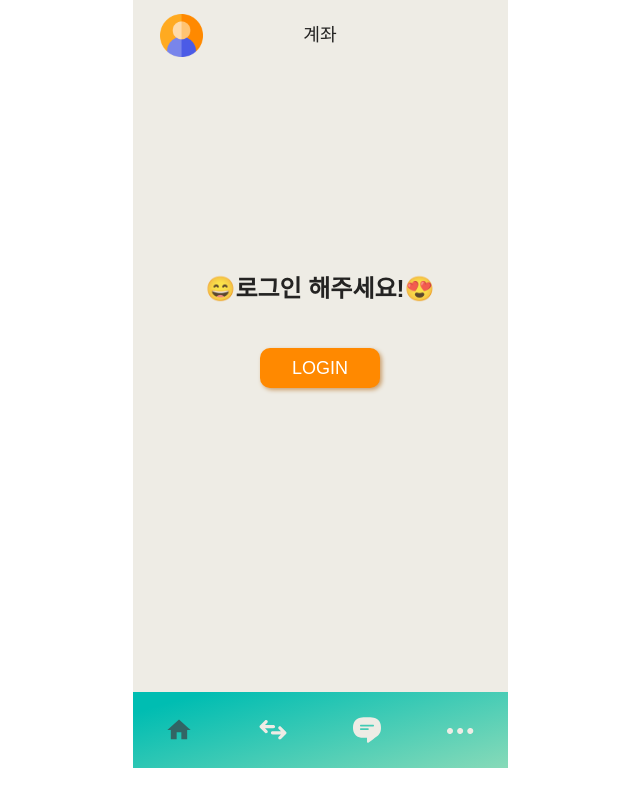
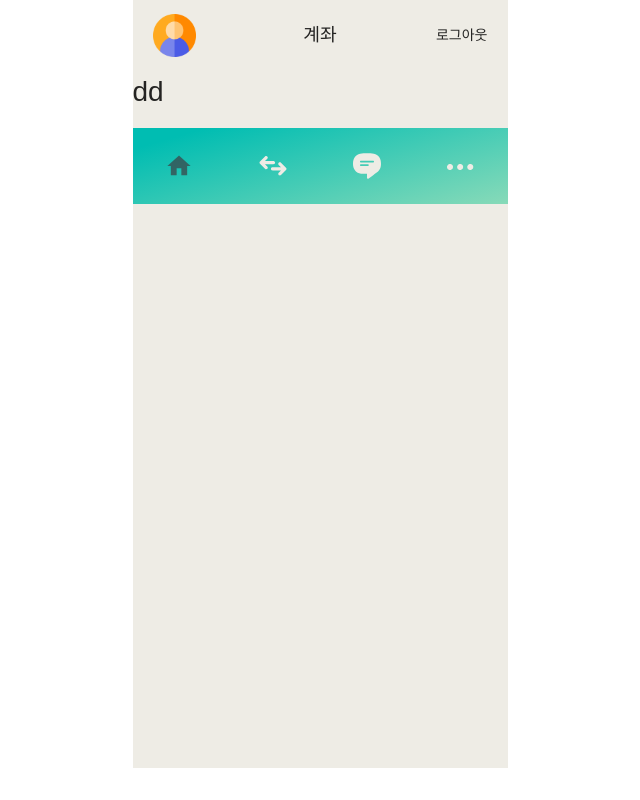
Before and after one commit to hoseonkwak/bank_react_project, a React (Create React App) app: page / in a window 1280 px wide. Shown: the whole page, without its empty margins (320-960 px from the left). Built offline with nearby package versions, Linux system fonts and the light colour scheme; sample sign-in values are in the browser's storage; a web font is replaced by a local one.

Commit message:
feat: login component edit

```diff
--- a/src/App.css
+++ b/src/App.css
@@ -15,7 +15,7 @@ header.main_header {
   align-items: center;
 }
 header.main_header .profile {
-  margin-left: 27px;
+  margin-left: 20px;
   width: 43px;
   height: 43px;
   display: block;
@@ -32,6 +32,12 @@ header.main_header h3.account_name {
   left: 50%;
   transform: translate(-50%, -50%);
   user-select: none;
+}
+header.main_header .logoutBtn {
+  margin-right: 20px;
+  background: transparent;
+  color: inherit;
+  cursor: pointer;
 }
 header.main_header .search_area {
   display: flex;
--- a/src/App.js
+++ b/src/App.js
@@ -8,15 +8,22 @@ import { useEffect } from "react";
 import { useState } from "react";
 import getLogin from "./api/getLogin";
 import Register from "./components/Register";
+import Account from "./components/Account";
 
 function App() {
+  const savedLoginHistory = localStorage.getItem("loginHistory");
+  const initialLoginHistory = savedLoginHistory
+    ? JSON.parse(savedLoginHistory)
+    : [];
+  const [loginHistory, setLoginHistory] = useState(initialLoginHistory);
+
   const [loginData, setLoginData] = useState();
 
   useEffect(() => {
-    const loginCall = async () => {
-      const loginData = await getLogin();
-    };
-    //loginCall();
+    console.log(loginHistory.length);
+    if (loginHistory.length === 0) {
+      return;
+    }
   });
 
   return (
@@ -25,7 +32,10 @@ function App() {
         <Header />
         <BrowserRouter>
           <Routes>
-            <Route path="/" element={<NotLogin />} />
+            <Route
+              path="/"
+              element={loginHistory.length === 0 ? <NotLogin /> : <Account />}
+            />
             <Route path="*" element={<Navigate to="/" replace={false} />} />
           </Routes>
         </BrowserRouter>
--- /dev/null
+++ b/src/components/Account.js
@@ -0,0 +1,9 @@
+const Account = () => {
+  return (
+    <>
+      <h1>dd</h1>
+    </>
+  );
+};
+
+export default Account;
--- a/src/components/Header.js
+++ b/src/components/Header.js
@@ -15,6 +15,7 @@ const Header = () => {
           <img src="./common/img/search.svg" alt="검색" />
         </li>
       </ul> */}
+      <button className="logoutBtn">로그아웃</button>
     </header>
   );
 };
```
